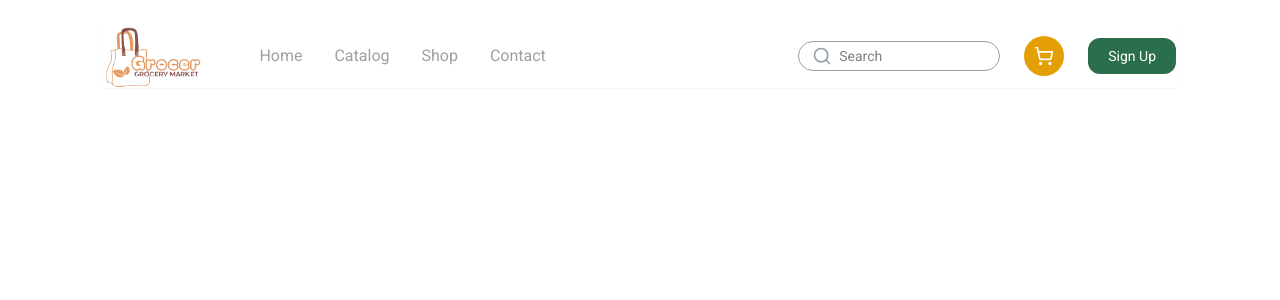
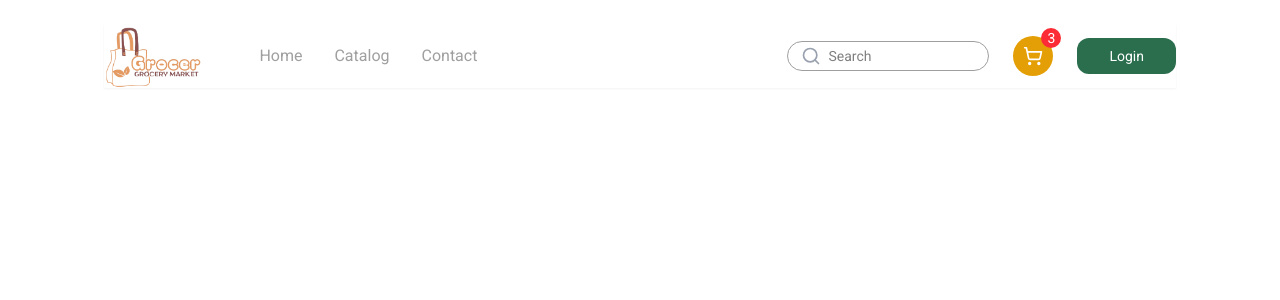
Before and after one commit to rishabhnema21/grocer, a React (Vite) app in the folder client/: page /contact in a window 1280 px wide. Shown: the top 300 px of the page. Built offline with nearby package versions, Linux system fonts and the light colour scheme.

Commit message:
navigation bar changes

```diff
--- a/client/src/components/Navbar.jsx
+++ b/client/src/components/Navbar.jsx
@@ -1,16 +1,22 @@
 import React, { useState } from "react";
-import { NavLink } from "react-router";
+import { NavLink } from "react-router-dom";
 import { Search, ShoppingCart, Menu, X } from "lucide-react";
+import { useAppContext } from "../context/AppContext";
 
 const navLinks = [
   { name: "Home", path: "/" },
   { name: "Catalog", path: "/catalog" },
-  { name: "Shop", path: "/shop" },
   { name: "Contact", path: "/contact" },
 ];
 
 const Navbar = () => {
   const [open, setOpen] = useState(false);
+  const { user, setUser, setShowUserLogin, navigate } = useAppContext();
+
+  const logout = async () => {
+    setUser(null);
+    navigate("/");
+  }
 
   return (
     <header className="flex items-center relative shadow-xs justify-between">
@@ -25,10 +31,20 @@ const Navbar = () => {
         </div>
         <nav className="hidden md:flex space-x-8 text-[#9F9F9F]">
           {navLinks.map(({ name, path }) => (
-            <NavLink className='hover:underline transition-all duration-500 ease-in' key={name} to={path}>
+            <NavLink
+              className="hover:underline hover:text-black transition-all duration-100 ease-in"
+              key={name}
+              to={path}
+            >
               {name}
             </NavLink>
           ))}
+
+          {user && (
+            <NavLink key={orders} to="/orders">
+              My Orders
+            </NavLink>
+          )}
         </nav>
       </div>
 
@@ -41,13 +57,28 @@ const Navbar = () => {
             className="pl-10 py-1 w-full border text-sm rounded-3xl border-[#9F9F9F] focus:outline-none"
           />
         </div>
-        <div className="h-10 w-10 relative hover:bg-[#d18f01] transition-all cursor-pointer duration-200 ease-in-out rounded-full bg-[#e59f06]">
+        <div onClick={() => navigate("/cart")} className="h-10 w-10 relative hover:bg-[#d18f01] transition-all cursor-pointer duration-200 ease-in-out rounded-full bg-[#e59f06]">
           <ShoppingCart className="absolute transform -translate-y-1/2 top-1/2 h-5 left-2 text-white" />
+          <div className="h-5 w-5 bg-red-500 absolute -right-2 text-sm -top-2 text-center flex justify-center items-center text-white rounded-full">3</div>
         </div>
         <div>
-          <button className="bg-[#2B6E4E] hover:bg-[#28543f] transition-all cursor-pointer duration-200 ease-in-out px-5 py-2 text-sm text-white rounded-xl">
-            Sign Up
-          </button>
+          {!user ? (
+            <button
+              onClick={() => {
+                setOpen(false);
+                setShowUserLogin(true);
+              }}
+              className="bg-[#2B6E4E] hover:bg-[#1b5c3d] transition-all duration-200 ease-in cursor-pointer px-8 py-2 text-sm text-white rounded-xl"
+            >
+              Login
+            </button>
+          ) : (
+            <button
+            onClick={logout}
+            className="bg-[#2B6E4E] hover:bg-[#1b5c3d] transition-all duration-200 ease-in cursor-pointer px-8 py-2 text-sm text-white rounded-xl">
+              Logout
+            </button>
+          )}
         </div>
       </div>
 
@@ -68,6 +99,12 @@ const Navbar = () => {
                 {name}
               </NavLink>
             ))}
+
+            {user && (
+              <NavLink key={orders} to="/orders" onClick={() => setOpen(false)}>
+                My Orders
+              </NavLink>
+            )}
           </nav>
 
           <div className="flex flex-col-reverse items-center gap-4 pt-2">
@@ -85,11 +122,26 @@ const Navbar = () => {
                 <ShoppingCart className="absolute transform -translate-y-1/2 top-1/2 h-5 left-2 text-[#e59f06]" />
               </button>
 
-              <button className="bg-[#2B6E4E] px-5 py-2 text-sm text-white rounded-xl">
-                Sign Up
-              </button>
+              {!user ? (
+                <button
+                  onClick={() => {setOpen(false);
+                    setShowUserLogin(true);
+                  }}
+                  className="bg-[#2B6E4E] px-5 py-2 hover:bg-[#1b5c3d] transition-all duration-200 ease-in cursor-pointer text-sm text-white rounded-xl"
+                >
+                  Login
+                </button>
+              ) : (
+                <button
+                  onClick={() => {setOpen(false);
+                    navigate("/")
+                  }}
+                  className="bg-[#2B6E4E] px-5 py-2 hover:bg-[#1b5c3d] transition-all duration-200 ease-in cursor-pointer text-sm text-white rounded-xl"
+                >
+                  Logout
+                </button>
+              )}
             </div>
-
           </div>
         </div>
       )}
--- a/client/src/context/AppContext.jsx
+++ b/client/src/context/AppContext.jsx
@@ -8,8 +8,9 @@ export const AppContextProvider = ({ children }) => {
 
   const [user, setUser] = useState(null);
   const [isSeller, setIsSeller] = useState(false);
+  const [showUserLogin, setShowUserLogin] = useState(false);
 
-  const value = {navigate, user, setUser, isSeller, setIsSeller};
+  const value = {navigate, user, setUser, isSeller, setIsSeller, showUserLogin, setShowUserLogin};
   return <AppContext.Provider value={value}>
     {children}
   </AppContext.Provider>
```
